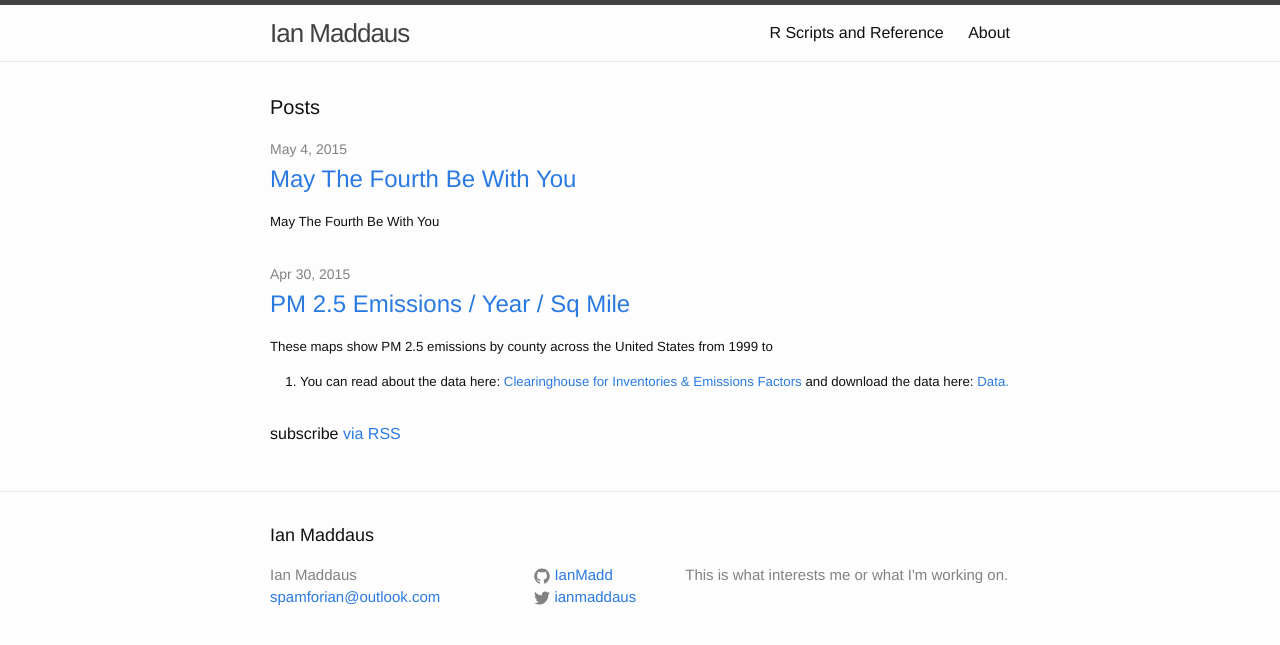
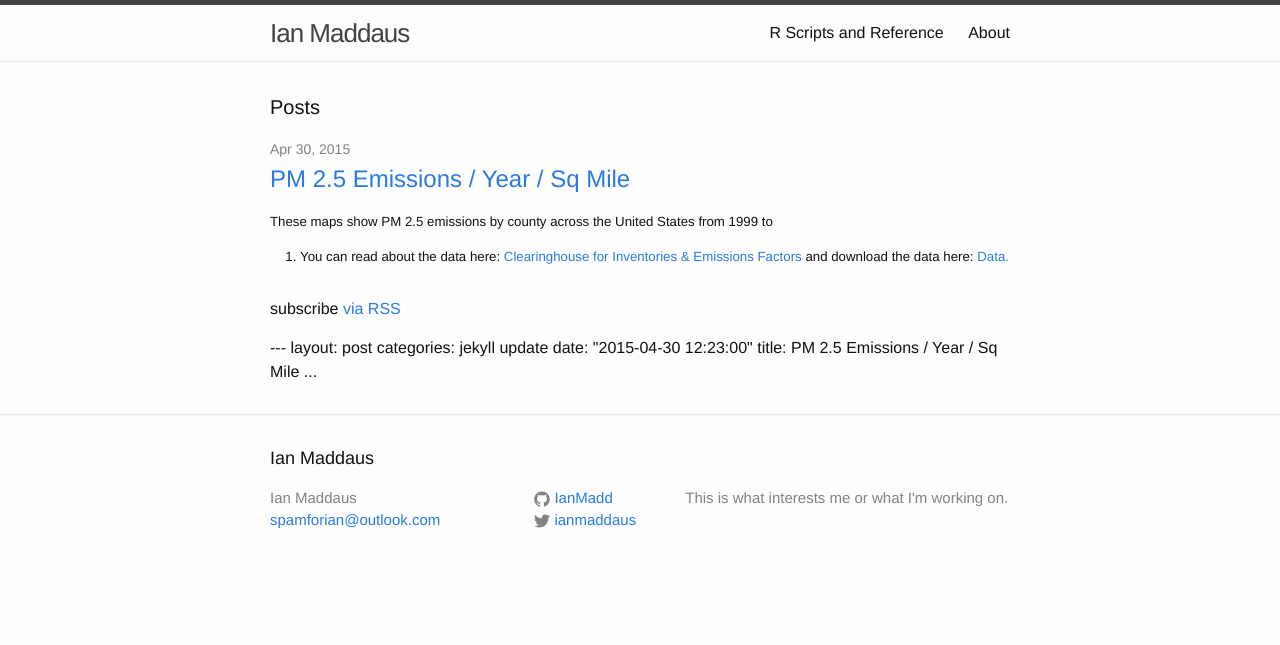
Before and after one commit to Ian-Ma/Ian-Ma.github.io, a Jekyll site: the page built from index.html, in a window 1280 px wide. Shown: the top 645 px of the page. Built offline with Jekyll 4.4.1, drawn with Linux system fonts in a browser that asks for light colours.

Commit message:
Trying to reorganize some things.

```diff
--- a/Rscripts.html
+++ b/Rscripts.html
@@ -8,7 +8,7 @@
 
 
   <ul class="post-list">
-    {% for page in site.rpages.pages %}
+    {% for page in site.pages %}
       <li>
 
         <h2>
--- a/_config.yml
+++ b/_config.yml
@@ -7,6 +7,7 @@
 url: "http://ianmadd.github.io" # the base hostname & protocol for your site
 twitter_username: ianmaddaus
 github_username:  IanMadd
+categories: [R Programming, subsetting data, transforming data, plots and graphics, functions]
 
 # Build settings
 markdown: kramdown
--- a/_posts/2015-05-04-star-wars-may-the-fourth.md
+++ /dev/null
@@ -1,11 +0,0 @@
----
-layout: post
-date: “2015-05-04 13:46:00”
-title: May The Fourth Be With You
-...
-
-May The Fourth Be With You
-
-
-
-![May The Fourth Be With You](<{{site.url}}/assets/StarWarsFourth.jpeg>)
--- a/index.html
+++ b/index.html
@@ -24,3 +24,12 @@
   <p class="rss-subscribe">subscribe <a href="{{ "/feed.xml" | prepend: site.baseurl }}">via RSS</a></p>
 
 </div>
+
+
+
+---
+layout: post
+categories: jekyll update
+date: "2015-04-30 12:23:00"
+title: PM 2.5 Emissions / Year / Sq Mile
+...
```
Also changed, not shown: _posts/2015-04-30-PM25_emissions.md (+1 -1 lines).
